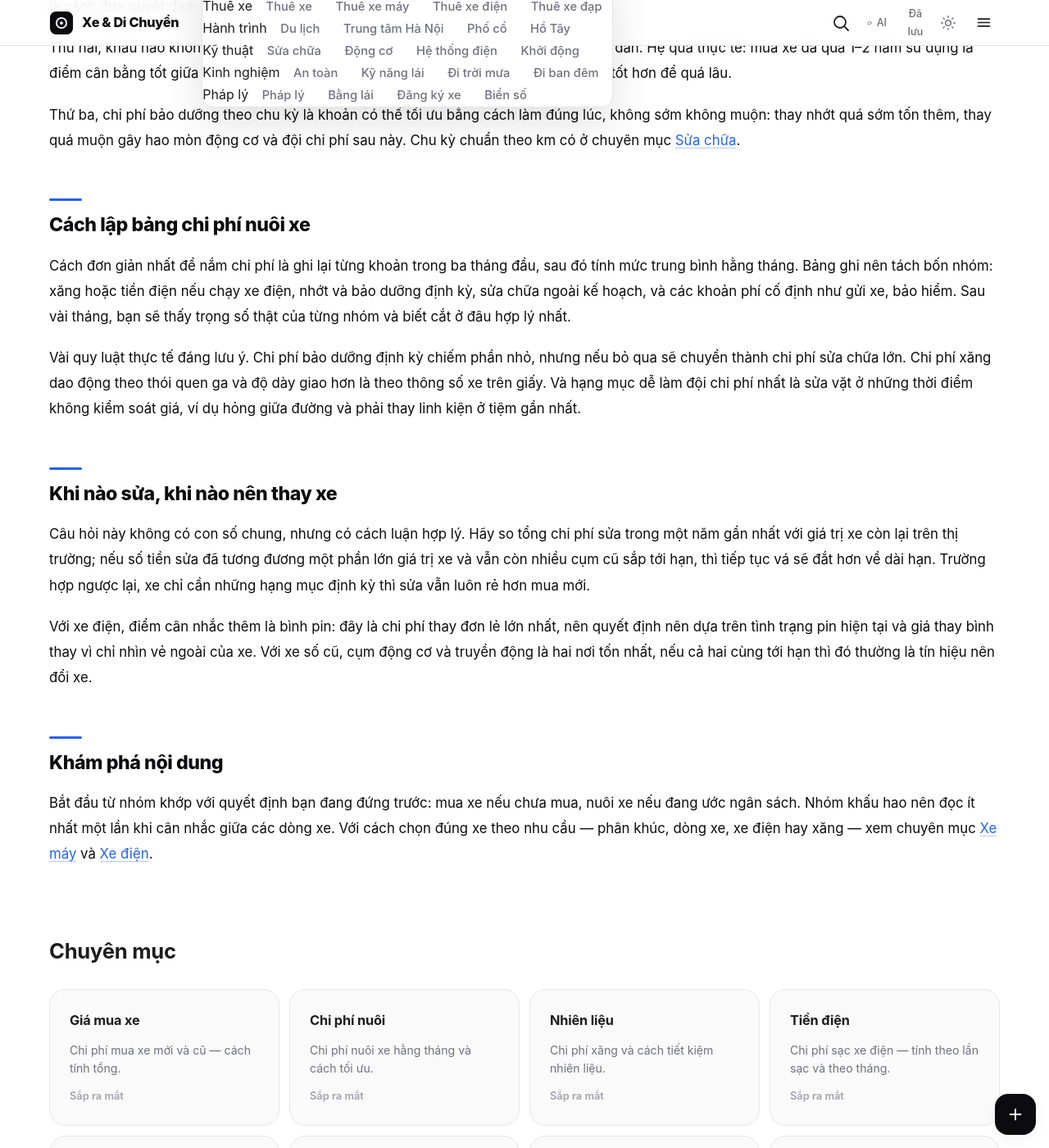
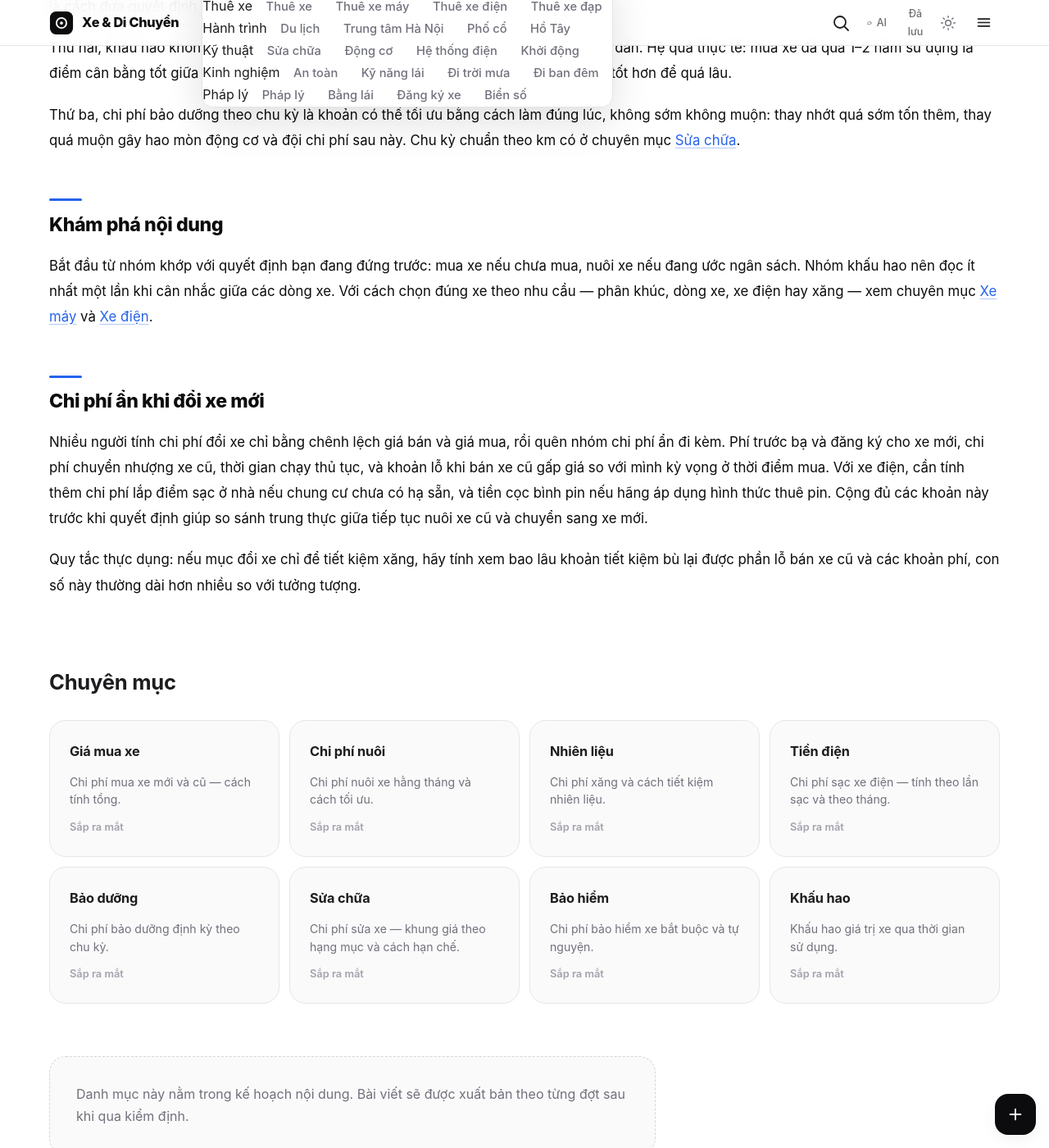
Before and after one commit to codeappweb/lab, a Jekyll site: the page built from danh-muc/chi-phi.md, in a window 1280 px wide and 1400 px high, scrolled down 2469 px. Shown: the whole window at 82% size. Built offline with Jekyll 4.4.1, drawn with Linux system fonts in a browser that asks for light colours.

```diff
--- a/danh-muc/chi-phi.md
+++ b/danh-muc/chi-phi.md
@@ -61,19 +61,12 @@ Thứ hai, khấu hao không đều: xe máy giảm giá mạnh nhất ở 1–2
 
 Thứ ba, chi phí bảo dưỡng theo chu kỳ là khoản có thể tối ưu bằng cách làm đúng lúc, không sớm không muộn: thay nhớt quá sớm tốn thêm, thay quá muộn gây hao mòn động cơ và đội chi phí sau này. Chu kỳ chuẩn theo km có ở chuyên mục [Sửa chữa](/danh-muc/sua-chua/bao-duong/).
 
-
-## Cách lập bảng chi phí nuôi xe
-
-Cách đơn giản nhất để nắm chi phí là ghi lại từng khoản trong ba tháng đầu, sau đó tính mức trung bình hằng tháng. Bảng ghi nên tách bốn nhóm: xăng hoặc tiền điện nếu chạy xe điện, nhớt và bảo dưỡng định kỳ, sửa chữa ngoài kế hoạch, và các khoản phí cố định như gửi xe, bảo hiểm. Sau vài tháng, bạn sẽ thấy trọng số thật của từng nhóm và biết cắt ở đâu hợp lý nhất.
-
-Vài quy luật thực tế đáng lưu ý. Chi phí bảo dưỡng định kỳ chiếm phần nhỏ, nhưng nếu bỏ qua sẽ chuyển thành chi phí sửa chữa lớn. Chi phí xăng dao động theo thói quen ga và độ dày giao hơn là theo thông số xe trên giấy. Và hạng mục dễ làm đội chi phí nhất là sửa vặt ở những thời điểm không kiểm soát giá, ví dụ hỏng giữa đường và phải thay linh kiện ở tiệm gần nhất.
-
-## Khi nào sửa, khi nào nên thay xe
-
-Câu hỏi này không có con số chung, nhưng có cách luận hợp lý. Hãy so tổng chi phí sửa trong một năm gần nhất với giá trị xe còn lại trên thị trường; nếu số tiền sửa đã tương đương một phần lớn giá trị xe và vẫn còn nhiều cụm cũ sắp tới hạn, thì tiếp tục vá sẽ đắt hơn về dài hạn. Trường hợp ngược lại, xe chỉ cần những hạng mục định kỳ thì sửa vẫn luôn rẻ hơn mua mới.
-
-Với xe điện, điểm cân nhắc thêm là bình pin: đây là chi phí thay đơn lẻ lớn nhất, nên quyết định nên dựa trên tình trạng pin hiện tại và giá thay bình thay vì chỉ nhìn vẻ ngoài của xe. Với xe số cũ, cụm động cơ và truyền động là hai nơi tốn nhất, nếu cả hai cùng tới hạn thì đó thường là tín hiệu nên đổi xe.
-
 ## Khám phá nội dung
 
 Bắt đầu từ nhóm khớp với quyết định bạn đang đứng trước: mua xe nếu chưa mua, nuôi xe nếu đang ước ngân sách. Nhóm khấu hao nên đọc ít nhất một lần khi cân nhắc giữa các dòng xe. Với cách chọn đúng xe theo nhu cầu — phân khúc, dòng xe, xe điện hay xăng — xem chuyên mục [Xe máy](/danh-muc/xe-may/) và [Xe điện](/danh-muc/xe-dien/).
+
+## Chi phí ẩn khi đổi xe mới
+
+Nhiều người tính chi phí đổi xe chỉ bằng chênh lệch giá bán và giá mua, rồi quên nhóm chi phí ẩn đi kèm. Phí trước bạ và đăng ký cho xe mới, chi phí chuyển nhượng xe cũ, thời gian chạy thủ tục, và khoản lỗ khi bán xe cũ gấp giá so với mình kỳ vọng ở thời điểm mua. Với xe điện, cần tính thêm chi phí lắp điểm sạc ở nhà nếu chung cư chưa có hạ sẵn, và tiền cọc bình pin nếu hãng áp dụng hình thức thuê pin. Cộng đủ các khoản này trước khi quyết định giúp so sánh trung thực giữa tiếp tục nuôi xe cũ và chuyển sang xe mới.
+
+Quy tắc thực dụng: nếu mục đổi xe chỉ để tiết kiệm xăng, hãy tính xem bao lâu khoản tiết kiệm bù lại được phần lỗ bán xe cũ và các khoản phí, con số này thường dài hơn nhiều so với tưởng tượng.
```
Also changed, not shown: danh-muc/an-toan.md (+4 -13 lines), danh-muc/cong-nghe.md (+4 -13 lines).
